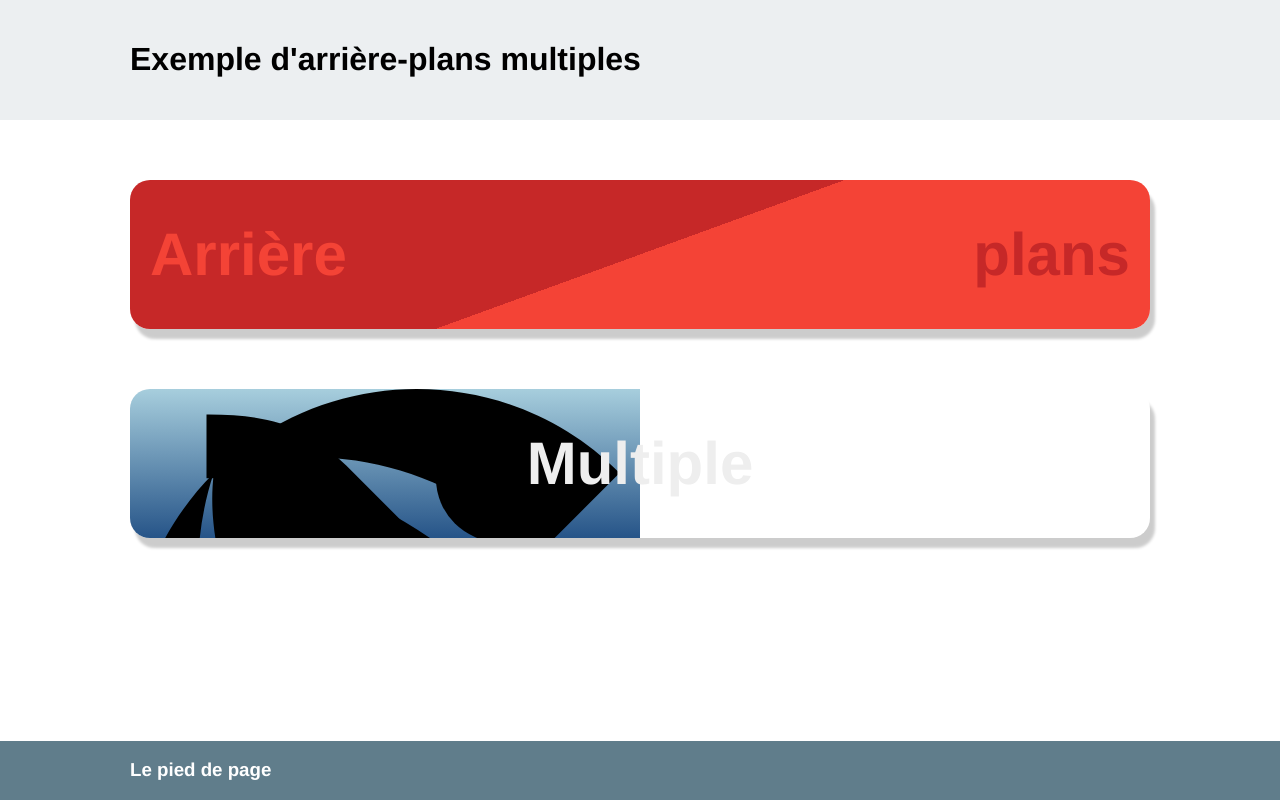
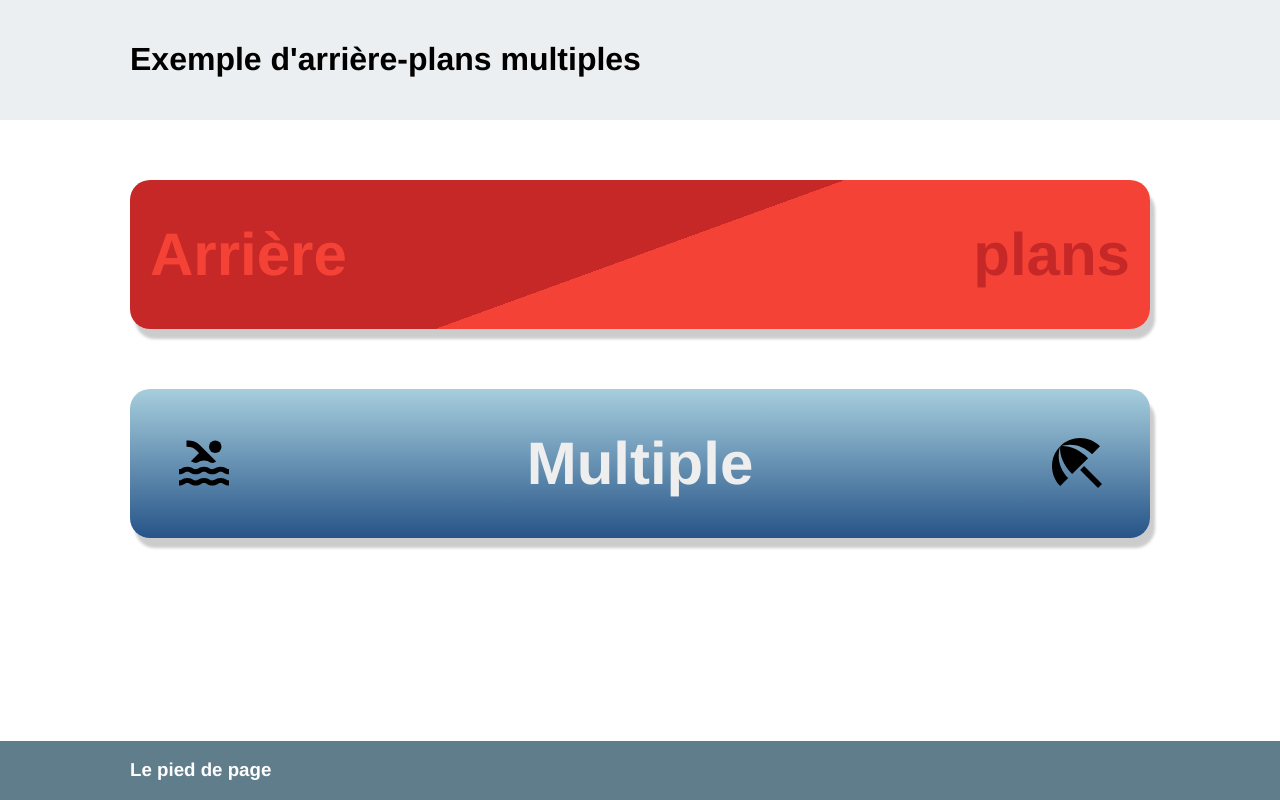
Before and after one commit to kevinolivier12/excercice003, a plain HTML site: page index.html in a window 1280 px wide. Drawn offline with Linux system fonts and the light colour scheme.

Commit message:
mise a jours css

```diff
--- a/css/styles.css
+++ b/css/styles.css
@@ -126,7 +126,8 @@ header {
     justify-content: center;
     background-image:url(../images/nageur.svg),url(../images/ombrelle.svg) ,linear-gradient(to top,#265488, #a7cedd );
     background-repeat: no-repeat, no-repeat;
-    background-size: 50%, 50%;
+    background-size: 50px, 50px, auto;
+    background-position: 5% 50%, 95% 50%;
 
 
 
```
